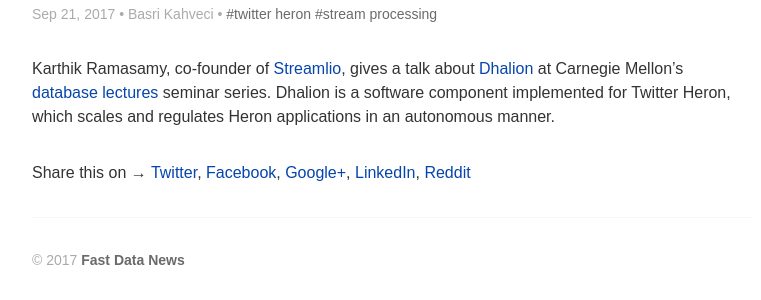
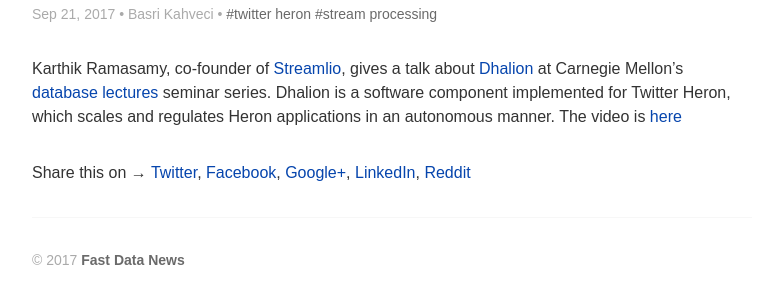
Before and after one commit to metanet/fastdatanews, a Jekyll site: the page built from _posts/2017-09-21-autopiloting-realtime-stream-processing-in-heron.md, in a window 1280 px wide. Shown: the part 129-429 px from the top of the page, without its empty margins (8-769 px from the left). Built offline with Jekyll 4.4.1, drawn with Linux system fonts in a browser that asks for light colours; some web fonts are replaced; comment, search, counter and statistics services are not loaded.

Commit message:
Update post

```diff
--- a/_layouts/post.html
+++ b/_layouts/post.html
@@ -1,6 +1,7 @@
 ---
 layout: default
 ---
+{% include head.html %}
 <article class="post" itemscope itemtype="http://schema.org/BlogPosting">
   <header class="post-header">
     <h1 class="post-title" itemprop="name headline">{{ page.title }}</h1>
--- a/_posts/2017-09-21-autopiloting-realtime-stream-processing-in-heron.md
+++ b/_posts/2017-09-21-autopiloting-realtime-stream-processing-in-heron.md
@@ -6,4 +6,4 @@ author: Basri Kahveci
 comment: true
 ---
 
-Karthik Ramasamy, co-founder of [Streamlio](https://streaml.io/), gives a talk about [Dhalion](https://www.microsoft.com/en-us/research/publication/dhalion-self-regulating-stream-processing-heron/) at Carnegie Mellon's [database lectures](http://db.cs.cmu.edu/seminar2017/#db2) seminar series. Dhalion is a software component implemented for Twitter Heron, which scales and regulates Heron applications in an autonomous manner.
+Karthik Ramasamy, co-founder of [Streamlio](https://streaml.io/), gives a talk about [Dhalion](https://www.microsoft.com/en-us/research/publication/dhalion-self-regulating-stream-processing-heron/) at Carnegie Mellon's [database lectures](http://db.cs.cmu.edu/seminar2017/#db2) seminar series. Dhalion is a software component implemented for Twitter Heron, which scales and regulates Heron applications in an autonomous manner. The video is [here](https://www.youtube.com/watch?v=jCswlLsE3No)
```
